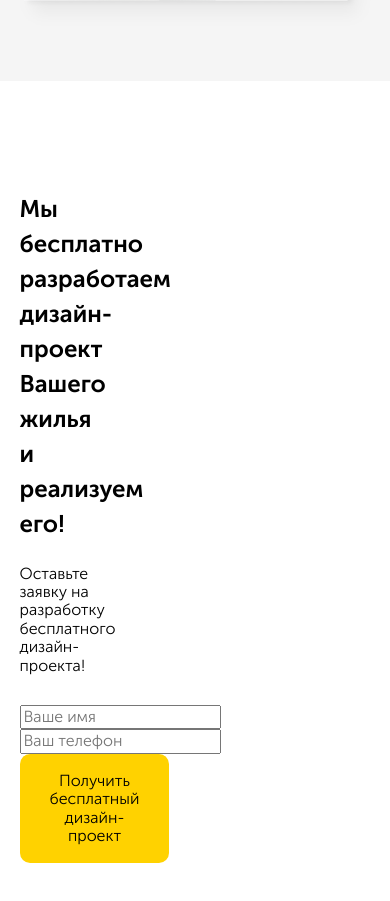
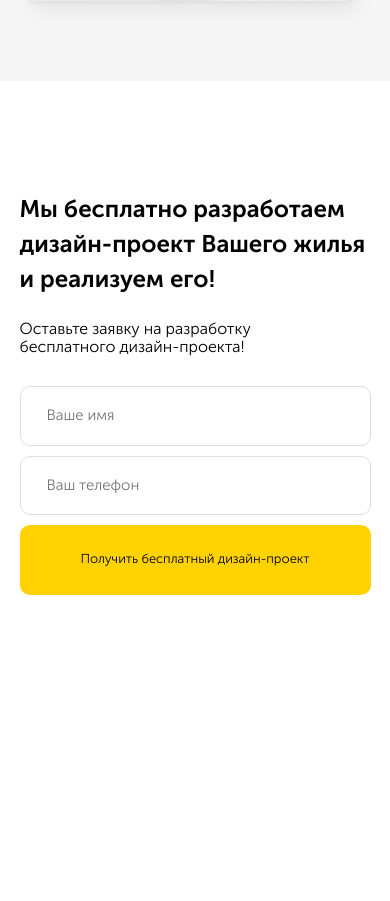
Before and after one commit to rudik312/webstart, a plain HTML site: page src/index.html in a window 390 px wide. Shown: the part 769-1670 px from the top of the page. After the commit the page ends 1454 px from the top, so only its background shows below. Drawn offline with Linux system fonts and the light colour scheme.

Commit message:
Сверстан блок с предложением по дизайн-проекту, добавлены эффекты при наведении на кнопки. Сделан адаптив для первых двух секций

```diff
--- a/src/sass/blocks/_colors.sass
+++ b/src/sass/blocks/_colors.sass
@@ -1,4 +1,4 @@
 $main-color: #ffd200
 $text-color: #333333
 $secondary: #f5f5f5
-$border-input:#dddddd
+$border-input: #dddddd
--- a/src/sass/blocks/_hero.sass
+++ b/src/sass/blocks/_hero.sass
@@ -5,7 +5,7 @@
         display: flex
     &-text
         flex-basis: 50%
-        padding-right: 140px
+        padding-right: 100px
         &__title
             font-size: 41px
             font-weight: 800
--- a/src/sass/blocks/_offer.sass
+++ b/src/sass/blocks/_offer.sass
@@ -1,7 +1,20 @@
 .offer
+    background: url('../img/offer/offer-bg.png') no-repeat
+    background-position: center right
+    background-size: contain
+    position: relative
+    &:before
+        content: ''
+        width: 50%
+        height: 100%
+        position: absolute
+        top: 0
+        left: 0
+        background-color: #fff
     &-block
         width: 50%
         padding-right: 90px
+        position: relative
     &__title
         max-width: 360px
         line-height: 35px
@@ -10,7 +23,24 @@
         max-width: 250px
         margin-bottom: 30px
     &__input
-        margin-right: 14px
         margin-bottom: 30px
+        width: 240px
+        &:first-child
+            margin-right: 10px
     &__button
         width: 100%
+        min-height: 70px
+@media screen and ( max-width: 1200px )
+    .offer
+        background-size: cover
+        &__input
+            width: 100%
+            margin-bottom: 10px
+        &__button
+            font-size: 13px
+@media screen and ( max-width: 768px )
+    .offer
+        background: #fff
+        &-block
+            width: 100%
+            padding-right: 0
```
Also changed, not shown: src/css/style.css, src/img/offer/offer-bg.png (added), 1 other file.
